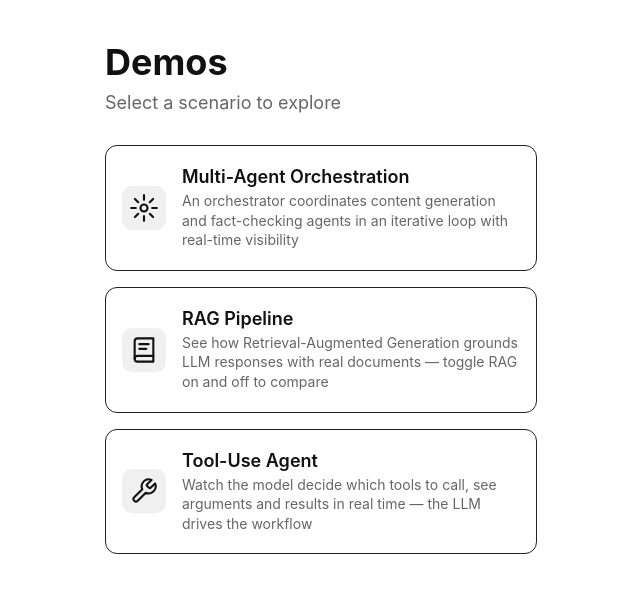
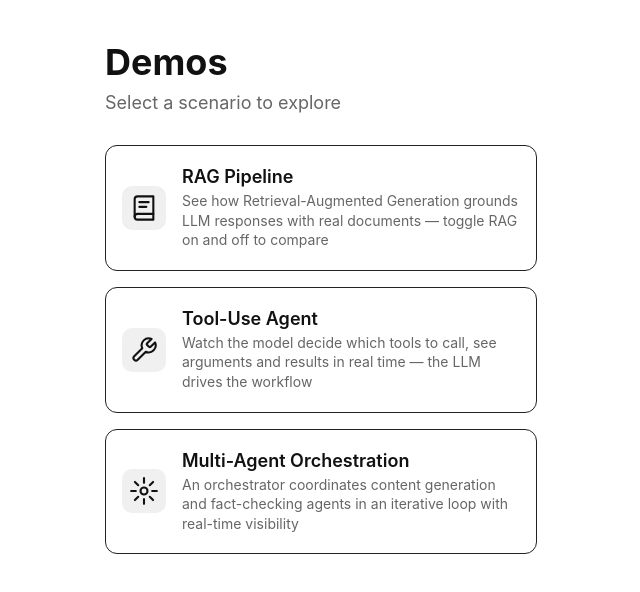
Before and after one commit to jenschristianschroder/demo-agentic-scenarios, a React (Vite) app: page /features in a window 1280 px wide. Shown: the top 592 px of the page, without its empty margins (319-959 px from the left). Built offline with nearby package versions, Linux system fonts and the light colour scheme.

Commit message:
refactor: reorder multi-agent orchestration scenario for improved clarity

```diff
--- a/src/types.ts
+++ b/src/types.ts
@@ -110,14 +110,6 @@ export interface ScenarioInfo {
 
 export const SCENARIOS: ScenarioInfo[] = [
   {
-    id: 'multi-agent-orchestration',
-    label: 'Multi-Agent Orchestration',
-    description:
-      'An orchestrator coordinates content generation and fact-checking agents in an iterative loop with real-time visibility',
-    icon: '🤖',
-    route: '/demo',
-  },
-  {
     id: 'rag-pipeline',
     label: 'RAG Pipeline',
     description:
@@ -132,6 +124,14 @@ export const SCENARIOS: ScenarioInfo[] = [
       'Watch the model decide which tools to call, see arguments and results in real time — the LLM drives the workflow',
     icon: '🔧',
     route: '/tool-demo',
+  },
+  {
+    id: 'multi-agent-orchestration',
+    label: 'Multi-Agent Orchestration',
+    description:
+      'An orchestrator coordinates content generation and fact-checking agents in an iterative loop with real-time visibility',
+    icon: '🤖',
+    route: '/demo',
   },
 ];
 
```
